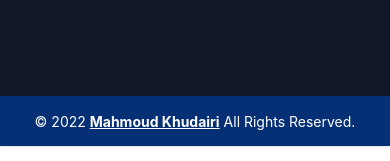
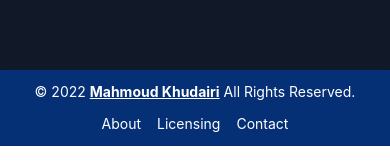
Before and after one commit to mahmoudkhudairi/book-store, a React (Create React App) app in the folder client/: page / in a window 390 px wide. Shown: the part 698-859 px from the top of the page. Built offline with nearby package versions, Linux system fonts and the light colour scheme; no server answers.

Commit message:
fix footer style on small screens

```diff
--- a/client/src/components/Footer.js
+++ b/client/src/components/Footer.js
@@ -2,7 +2,7 @@
 
 function Footer() {
   return (
-    <footer className="absolute h-[50px] bottom-0 flex flex-col sm:flex-row items-center sm:justify-between w-full  p-4 shadow bg-catalina-blue-500 dark:bg-catalina-blue-600 text-white">
+    <footer className="absolute min-h-[70px] p-3 sm:p-4 sm:h-[50px] bottom-0 flex flex-col sm:flex-row items-center sm:justify-between w-full shadow bg-catalina-blue-500 dark:bg-catalina-blue-600 text-white">
       <span className="text-sm  sm:text-center ">
         © 2022{' '}
         <a href="https://www.linkedin.com/in/mahmoudkhudairi/" className="font-bold underline">
--- a/client/src/components/Main.js
+++ b/client/src/components/Main.js
@@ -16,7 +16,7 @@
 function Main() {
   const state = useSelector(state => state);
   return (
-    <div className="pb-[70px]">
+    <div className="pb-[110px]">
       {state.user.error && <ErrorAlert error={state.user.error} />}
       {state.books.error && <ErrorAlert error={state.books.error} />}
       {(state.user.loading || state.books.loading) && <Spinner />}
```
